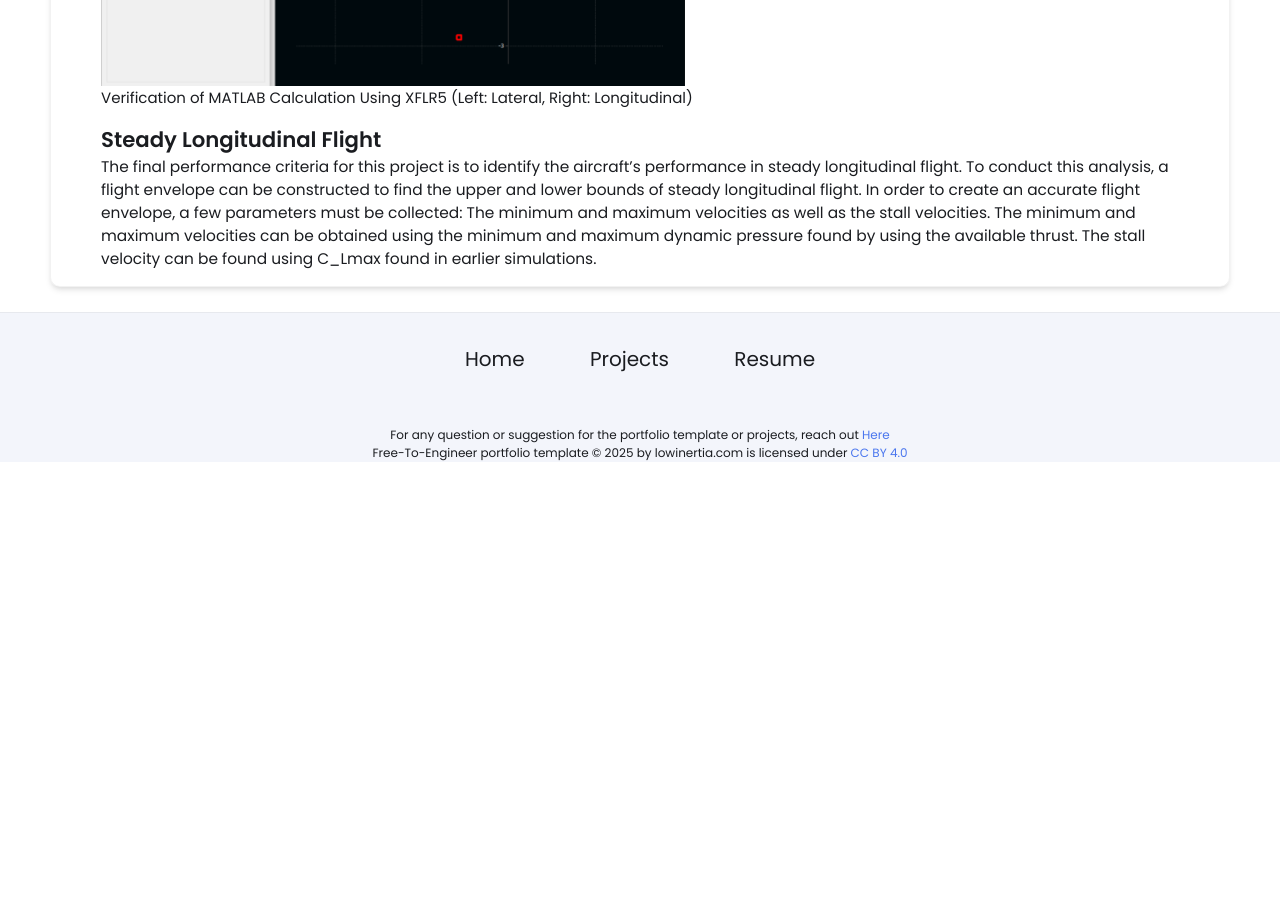
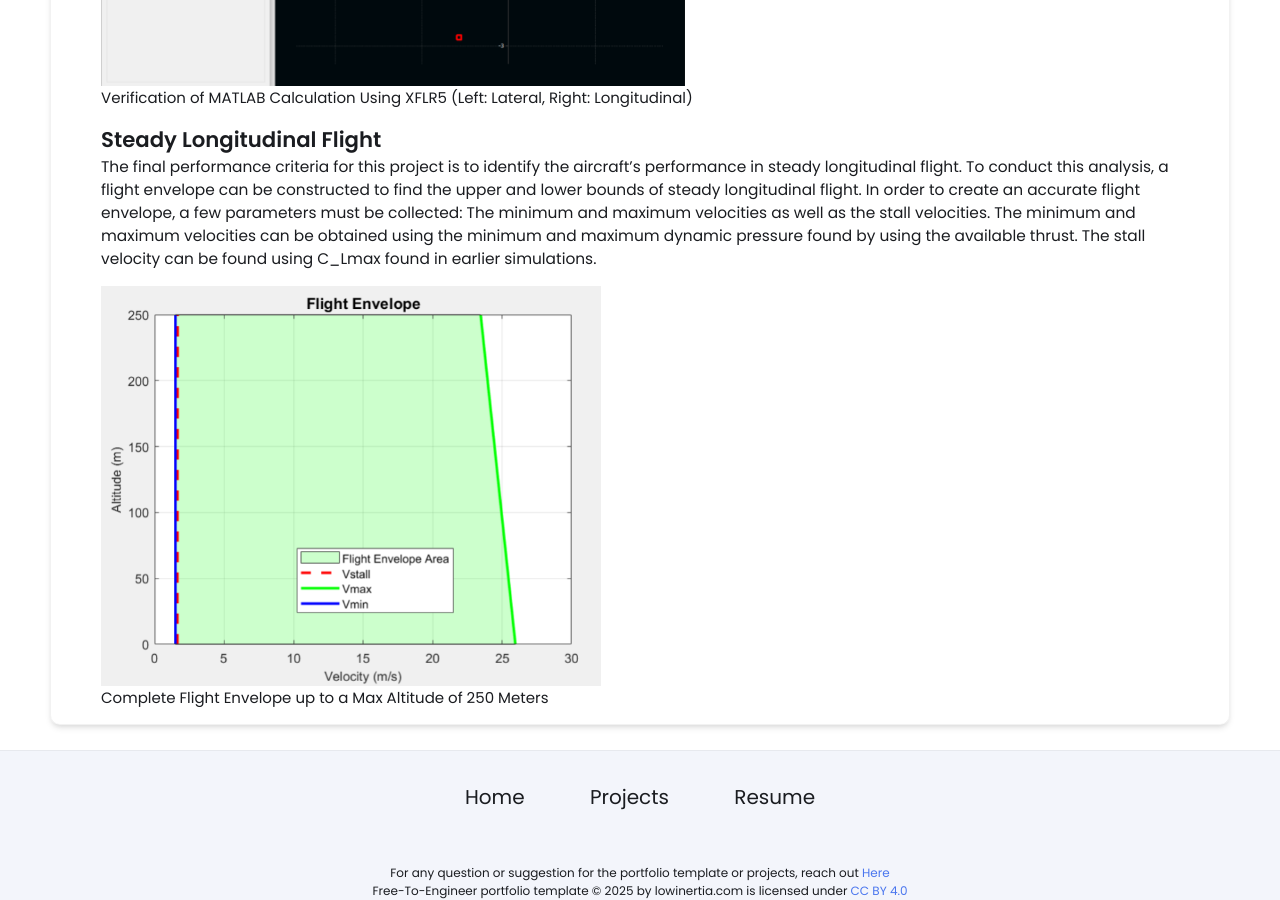
Before and after one commit to Jay-Patel-Engineer/Jay-Patel-Engineer.github.io, a Jekyll site: the page built from _projects/rcaircraft/index.md, in a window 1280 px wide and 900 px high, scrolled down 4883 px. Built offline with Jekyll 4.4.1, drawn with Linux system fonts in a browser that asks for light colours; before the commit the page ends 5345 px from its top, so only the background shows below that.

Commit message:
Update index.md

```diff
--- a/_projects/rcaircraft/index.md
+++ b/_projects/rcaircraft/index.md
@@ -37,3 +37,5 @@ Similar to static stability, dynamic stability also refers to an aircraft's abil
 <span style="font-size: 15px">Verification of MATLAB Calculation Using XFLR5 (Left: Lateral, Right: Longitudinal)</span>
 ## Steady Longitudinal Flight
 The final performance criteria for this project is to identify the aircraft's performance in steady longitudinal flight. To conduct this analysis, a flight envelope can be constructed to find the upper and lower bounds of steady longitudinal flight. In order to create an accurate flight envelope, a few parameters must be collected: The minimum and maximum velocities as well as the stall velocities. The minimum and maximum velocities can be obtained using the minimum and maximum dynamic pressure found by using the available thrust. The stall velocity can be found using C_Lmax found in earlier simulations.
+{% include image-gallery.html images="flightenvelope.png" height="400"%}
+<span style="font-size: 15px">Complete Flight Envelope up to a Max Altitude of 250 Meters</span>
```
